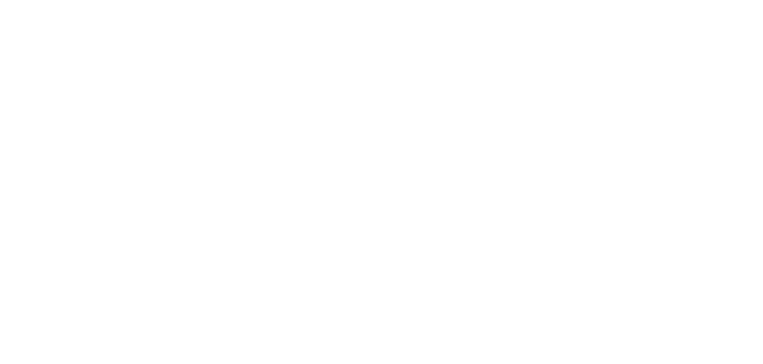
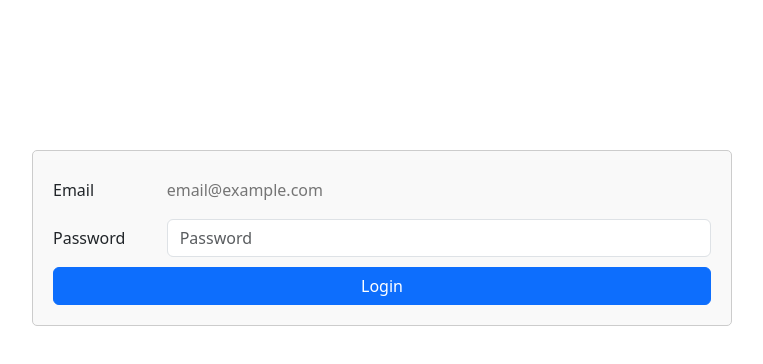
Before and after one commit to Wandati/Food-Court-Web-Application, a React (Create React App) app: page / in a window 1280 px wide. Shown: the top 364 px of the page, without its empty margins (258-1021 px from the left). Built offline with nearby package versions, Linux system fonts and the light colour scheme.

Commit message:
added form

```diff
--- a/src/App.js
+++ b/src/App.js
@@ -1,5 +1,12 @@
+import Login from "./components/Login";
+
 function App() {
-  return <div className="App"></div>;
+  return <div className="App">
+
+    <Login/>
+  </div>;
 }
 
+
+
 export default App;
--- /dev/null
+++ b/src/components/Login.js
@@ -0,0 +1,34 @@
+const Login = () => {
+    const handleSubmit=(event) =>{
+
+        console.log(event);
+
+
+    }
+
+    return (
+
+<div className="center-container">
+        <form className="small-form" onSubmit={handleSubmit}>
+            <div className="form-group row">
+                <label htmlFor="staticEmail" className="col-sm-2 col-form-label">Email</label>
+                <div className="col-sm-10">
+                    <input type="text" className="form-control-plaintext" id="staticEmail" placeholder="email@example.com"/>
+                </div>
+            </div>
+            <div className="form-group row">
+                <label htmlFor="inputPassword" className="col-sm-2 col-form-label">Password</label>
+                <div className="col-sm-10">
+                    <input type="password" className="form-control" id="inputPassword" placeholder="Password"/>
+                </div>
+            </div>
+
+            <button type="button" className="btn btn-primary">Login</button>
+        </form>
+
+</div>
+
+     );
+}
+
+export default Login;
--- a/src/index.css
+++ b/src/index.css
@@ -1,13 +1,32 @@
-body {
+@import url('https://cdn.jsdelivr.net/npm/bootstrap@5.3.1/dist/css/bootstrap.min.css');
+
+body, html {
+  height: 100%;
   margin: 0;
-  font-family: -apple-system, BlinkMacSystemFont, 'Segoe UI', 'Roboto', 'Oxygen',
-    'Ubuntu', 'Cantarell', 'Fira Sans', 'Droid Sans', 'Helvetica Neue',
-    sans-serif;
-  -webkit-font-smoothing: antialiased;
-  -moz-osx-font-smoothing: grayscale;
+  padding: 0;
 }
 
-code {
-  font-family: source-code-pro, Menlo, Monaco, Consolas, 'Courier New',
-    monospace;
+.center-container {
+  height: 50%;
+  display: flex;
+  justify-content: center;
+  align-items: flex-end;
+  margin-top: 150px;
 }
+
+.small-form {
+  width: 700px;
+  padding: 20px;
+  border: 1px solid #ccc;
+  border-radius: 5px;
+  background-color: #f9f9f9;
+}
+
+/* Additional styles for Bootstrap form elements */
+.form-group {
+  margin-bottom: 10px;
+}
+
+.btn-primary {
+  width: 100%;
+}
```
Also changed, not shown: src/components/login.js (deleted).
